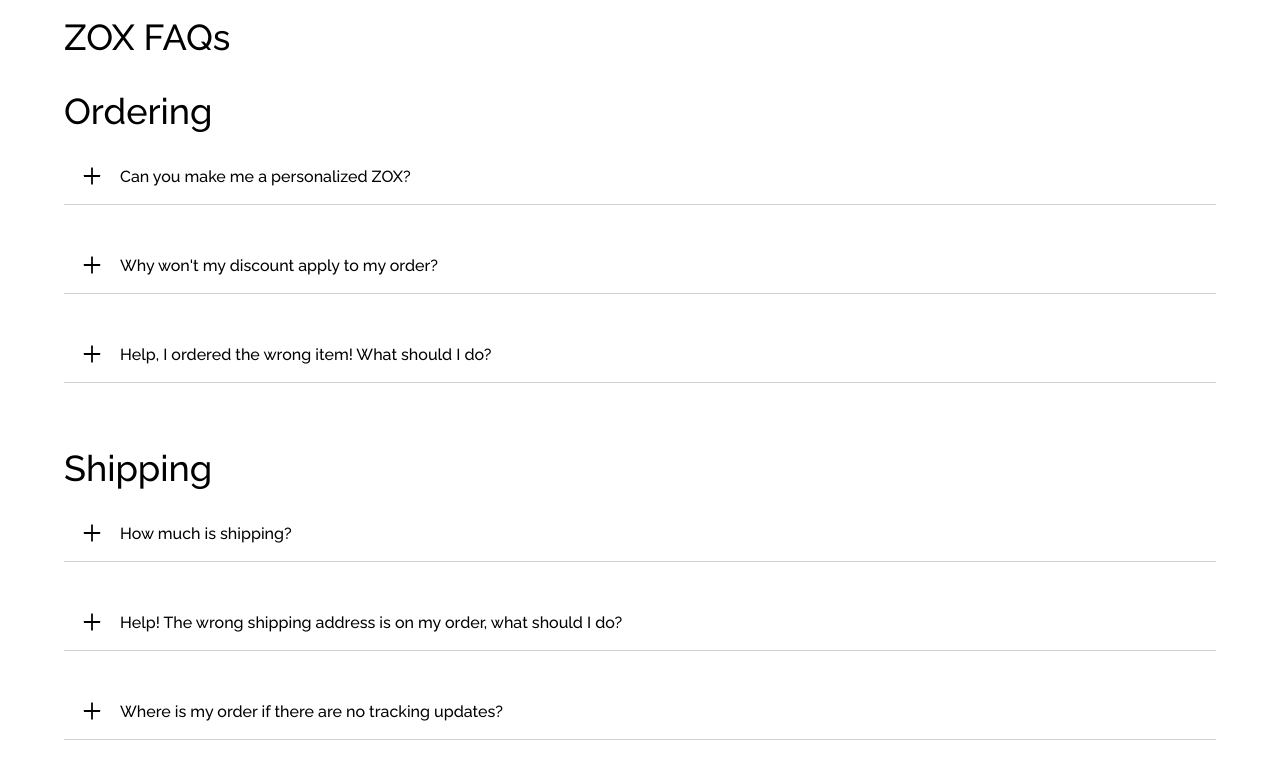
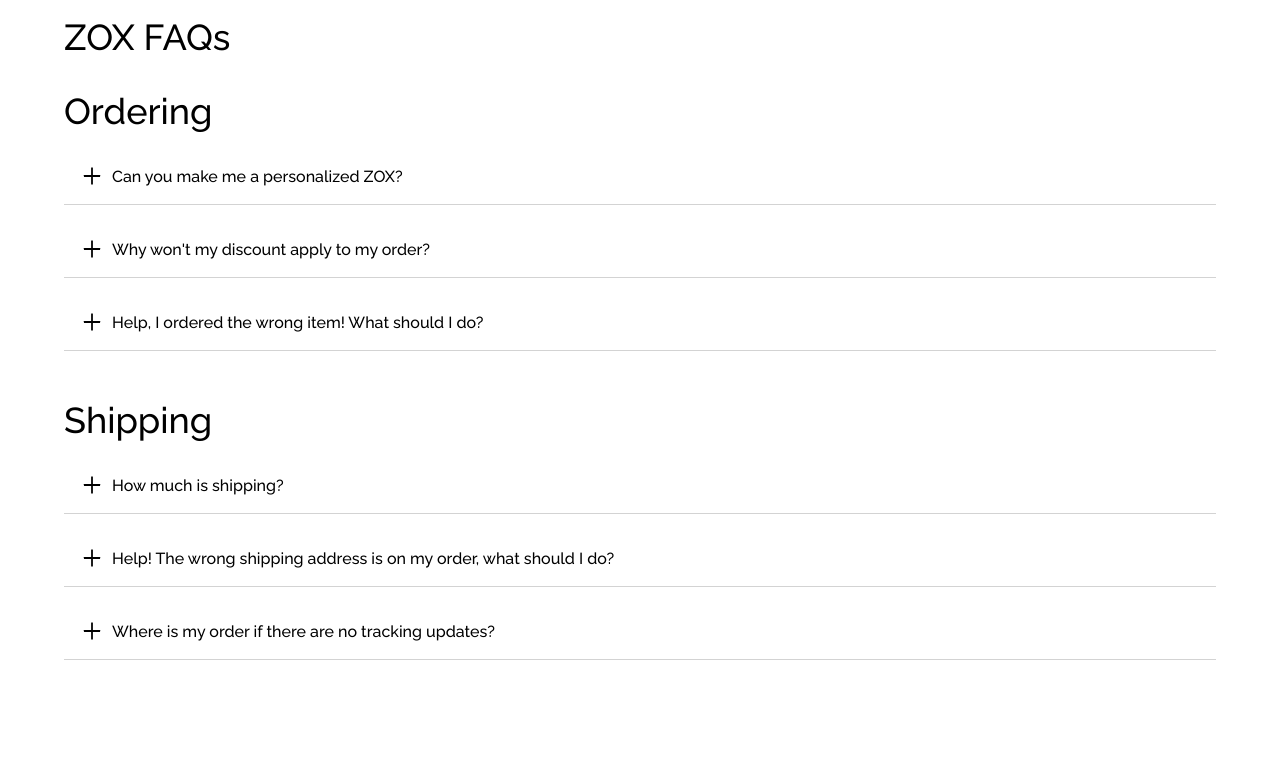
Before and after one commit to spell-landon/zox-faq-skillz, a React (Create React App) app: page / in a window 1280 px wide. Shown: the top 760 px of the page. Built offline with nearby package versions, Linux system fonts and the light colour scheme.

Commit message:
altered .answer

```diff
--- a/src/components/Question/Question.css
+++ b/src/components/Question/Question.css
@@ -25,12 +25,13 @@
   background-color: rgba(247, 247, 247, 100%);
 }
 .icon {
-  margin-right: 1rem;
+  margin-right: 0.5rem;
   font-size: 1.5rem;
   transition: all 0.4s ease;
 }
 .answer {
-  padding: 1rem;
+  padding: 0.5rem;
+  height: 100%;
   /* max-height: 0px; */
   /* visibility: hidden; */
   overflow: hidden;
```
